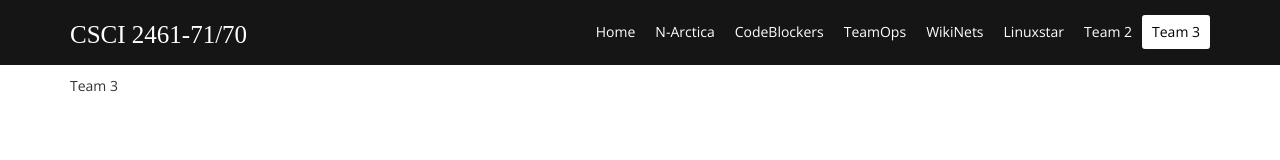
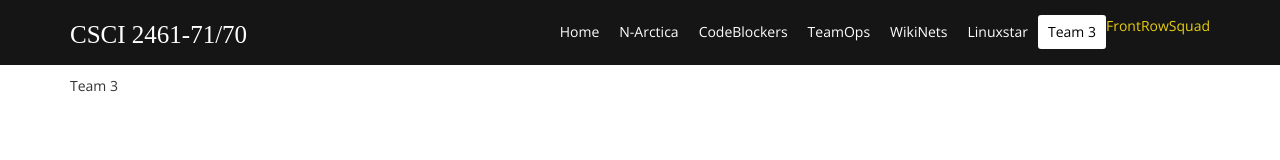
Before and after one commit to taimaishuze/Linux-Project-Repository, a plain HTML site: page team3.html in a window 1280 px wide. Drawn offline with nearby package versions, Linux system fonts and the light colour scheme.

Commit message:
Update team3.html

```diff
--- a/team3.html
+++ b/team3.html
@@ -33,7 +33,7 @@
                         <li><a href="teamOps.html">TeamOps</a></li>
                         <li><a href="wikiNets.html">WikiNets</a></li>
                         <li><a href="linuxstar.html">Linuxstar</a></li>
-                        <li><a href="team2.html">Team 2</a></li>
+                        <a href="FrontRowSquad.html">FrontRowSquad</a></li>
                         <li class="active"><a href="team3.html">Team 3</a></li>
                     </ul>
                 </div>
```
